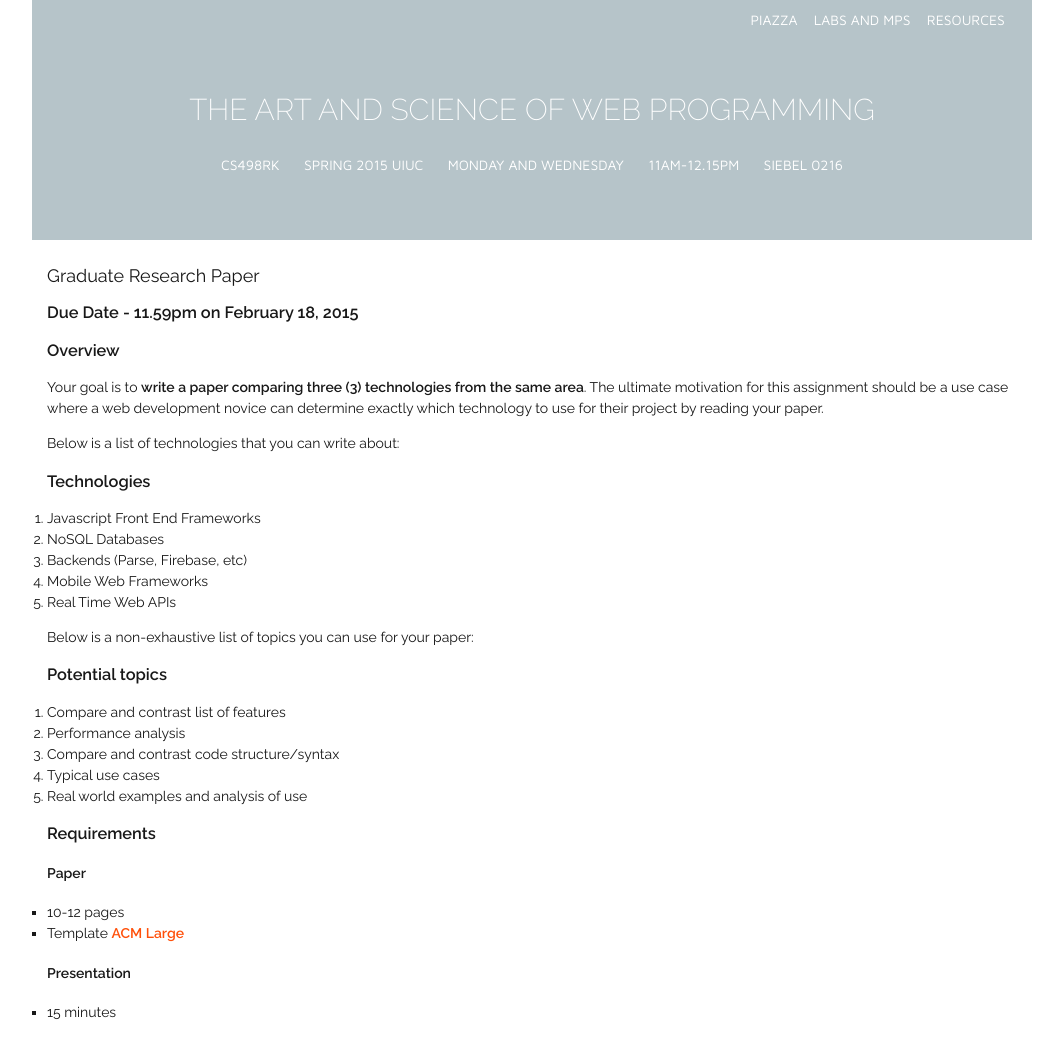
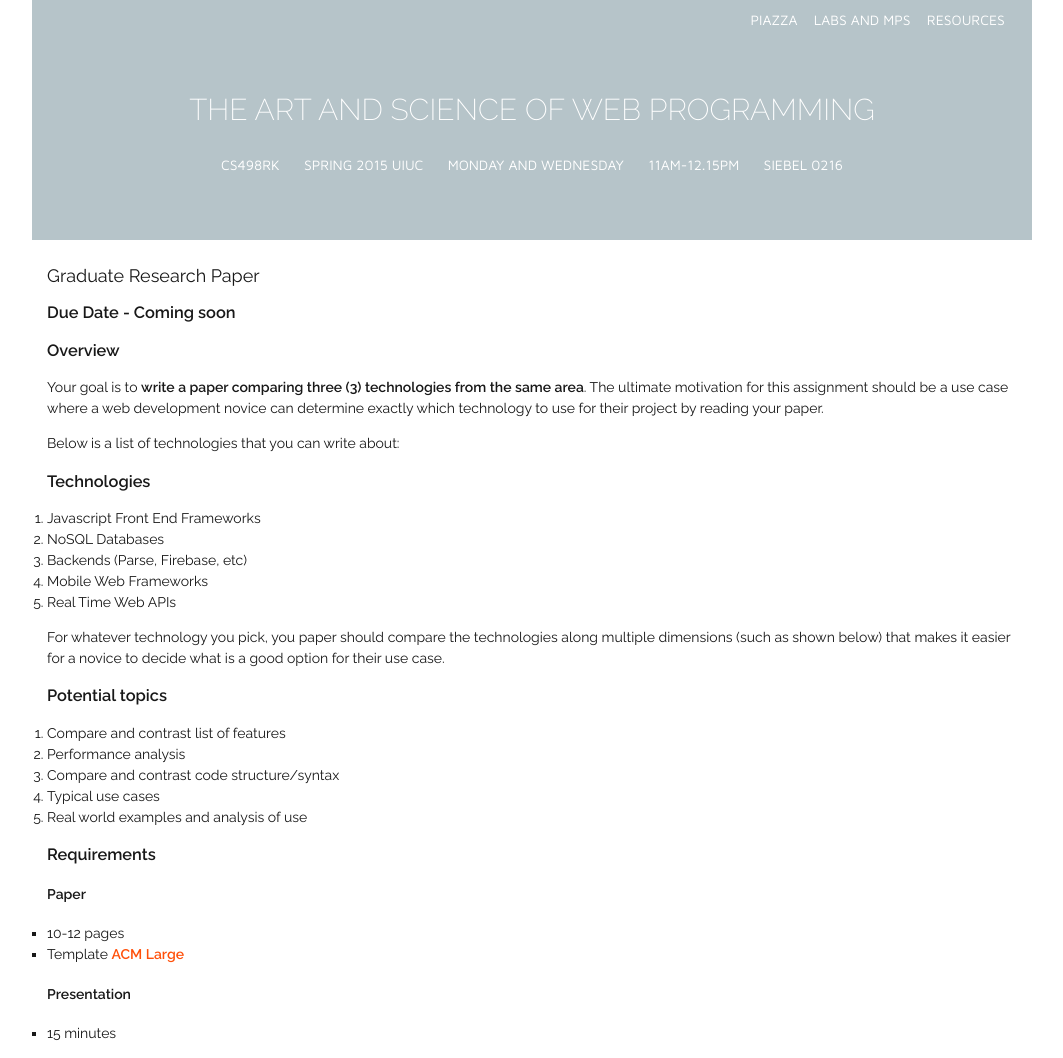
Before and after one commit to biplabdeka/fa2016, a Jekyll site: the page built from _posts/2015-4-10-Graduate-Research-Paper.md, in a window 1280 px wide. Shown: the whole page, without its empty margins (108-1171 px from the left). Built offline with Jekyll 4.4.1, drawn with Linux system fonts in a browser that asks for light colours; nearby versions of some CDN libraries; Markdown is read by kramdown in place of the engine named in the settings; before the commit the page ends 1037 px from its top, so only the background shows below that.

Commit message:
updated deadline and topic descriptions

```diff
--- a/_posts/2015-4-10-Graduate-Research-Paper.md
+++ b/_posts/2015-4-10-Graduate-Research-Paper.md
@@ -5,7 +5,7 @@ due: Feb 18, 11.59PM CST
 draft: true
 <!-- permalink: lab1.html -->
 ---
-### Due Date - 11.59pm on February 18, 2015
+### Due Date - Coming soon
 
 ###Overview
 Your goal is to **write a paper comparing three (3) technologies from the same area**. The ultimate motivation for this assignment should be a use case where a web development novice can determine exactly which technology to use for their project by reading your paper.
@@ -19,7 +19,7 @@ Below is a list of technologies that you can write about:
 4. Mobile Web Frameworks
 5. Real Time Web APIs
 
-Below is a non-exhaustive list of topics you can use for your paper:
+For whatever technology you pick, you paper should compare the technologies along multiple dimensions (such as shown below) that makes it easier for a novice to decide what is a good option for their use case.
 
 ###Potential topics
 1. Compare and contrast list of features
```
